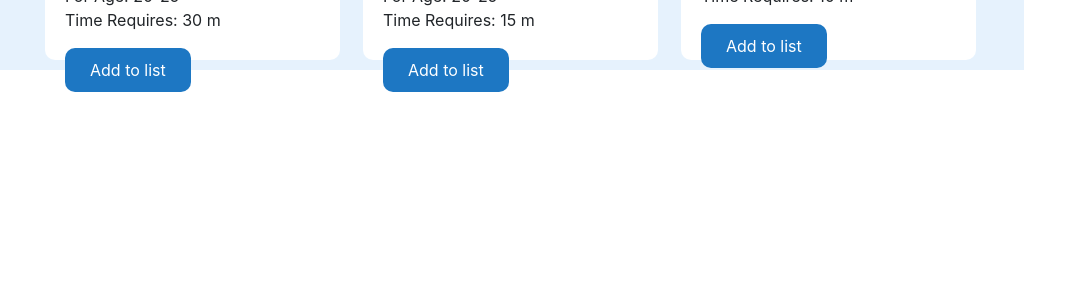
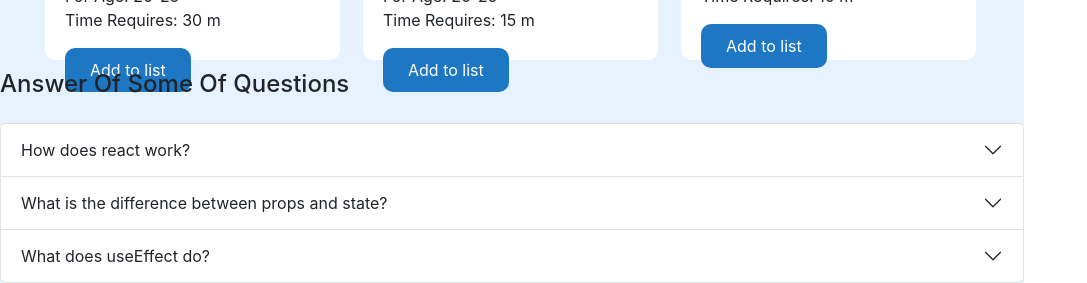
Before and after one commit to Shanta-Islam/Fitness-Club-Project, a React (Create React App) app: page / in a window 1280 px wide. Shown: the part 1102-1385 px from the top of the page, without its empty margins (0-1087 px from the left). Before the commit the page ends 1204 px from the top, so only its background shows below. Built offline with nearby package versions, Linux system fonts and the light colour scheme.

Commit message:
Question Accordion Create

```diff
--- a/src/components/QAccordion/QAccordion.js
+++ b/src/components/QAccordion/QAccordion.js
@@ -1,9 +1,33 @@
+import { Accordion } from 'react-bootstrap';
 import React from 'react';
+
 
 const QAccordion = () => {
     return (
         <div>
-
+            <div>
+                <h4>Answer Of Some Of Questions</h4>
+            </div>
+            <Accordion className='mt-4'>
+                <Accordion.Item eventKey='0'>
+                    <Accordion.Header>How does react work?</Accordion.Header>
+                    <Accordion.Body>
+                        React uses a declarative paradigm that makes it easier to reason about your application and aims to be both efficient and flexible. It designs simple views for each state in your application, and React will efficiently update and render just the right component when your data changes.
+                    </Accordion.Body>
+                </Accordion.Item>
+                <Accordion.Item eventKey='1'>
+                    <Accordion.Header>What is the difference between props and state?</Accordion.Header>
+                    <Accordion.Body>
+                        Props are used to pass data from one component to another. The state is a local data storage that is local to the component only and cannot be passed to other components.
+                    </Accordion.Body>
+                </Accordion.Item>
+                <Accordion.Item eventKey='2'>
+                    <Accordion.Header>What does useEffect do?</Accordion.Header>
+                    <Accordion.Body>
+                        The motivation behind the introduction of useEffect Hook is to eliminate the side-effects of using class-based components. For example, tasks like updating the DOM, fetching data from API end-points, setting up subscriptions or timers, etc can be lead to unwarranted side-effects.
+                    </Accordion.Body>
+                </Accordion.Item>
+            </Accordion>
         </div>
     );
 };
```
